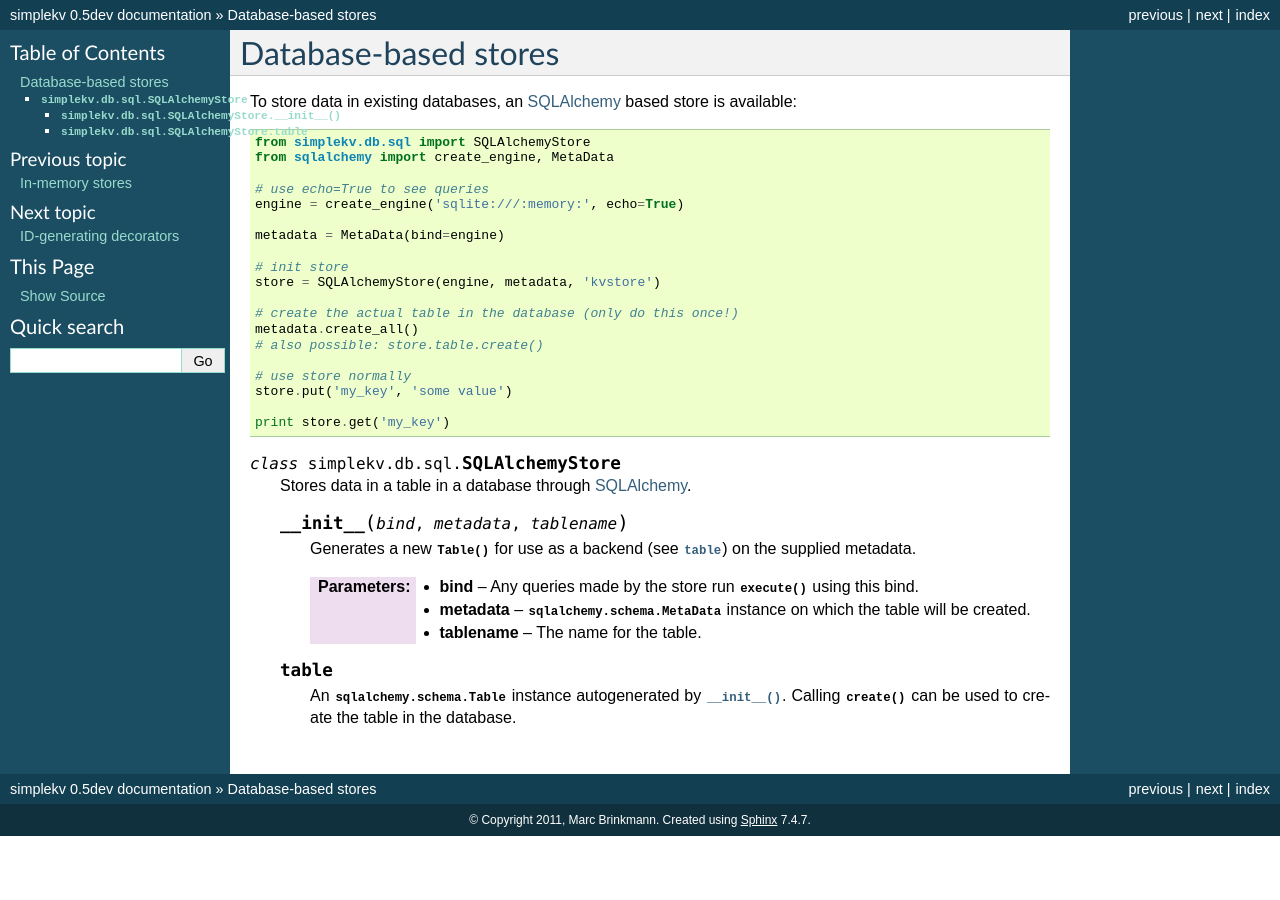
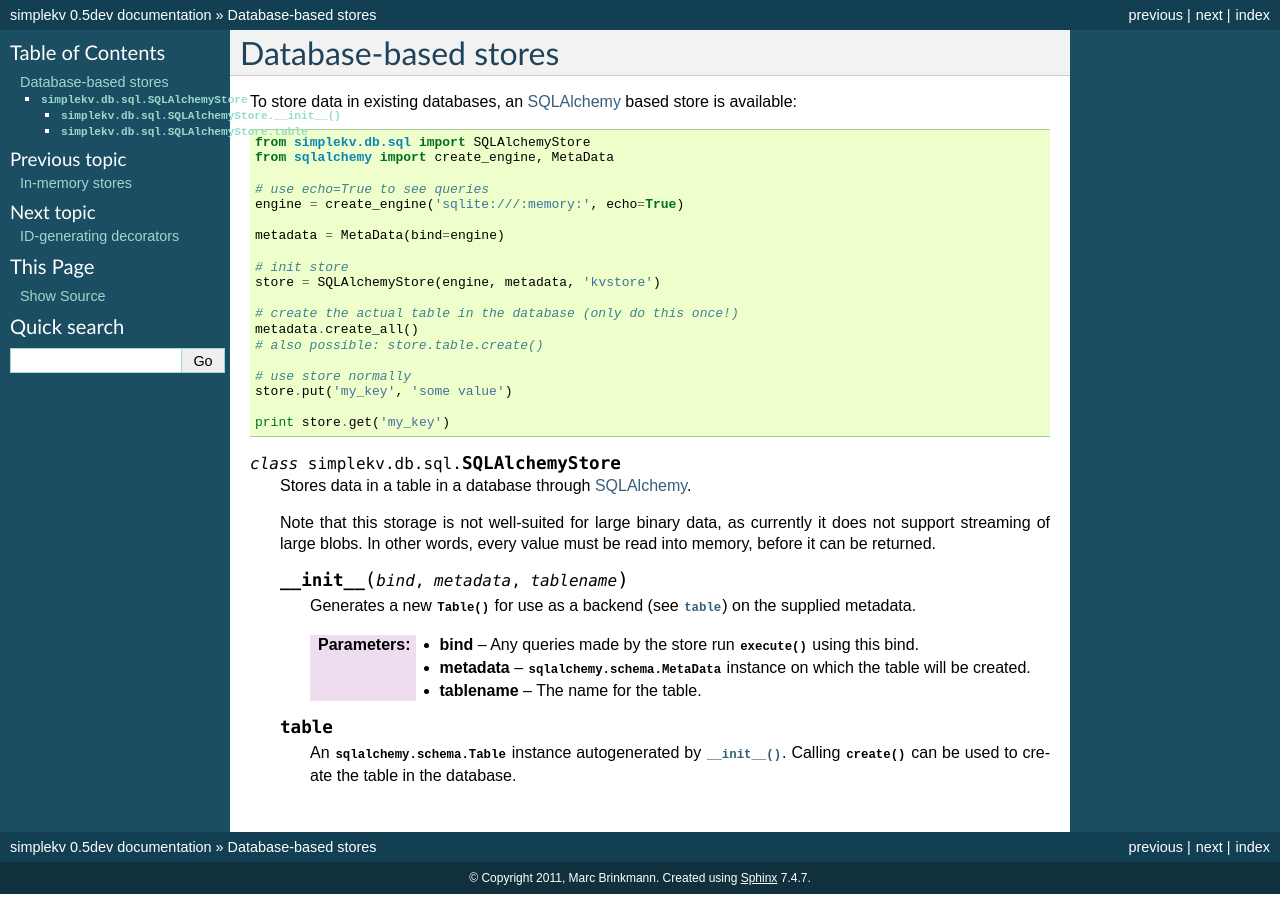
Before and after one commit to mbr/simplekv, a Sphinx documentation site: the page built from docs/db.rst, in a window 1280 px wide. Built offline with Sphinx 7.4.7, drawn with Linux system fonts in a browser that asks for light colours.

Commit message:
Added note about storing large binary values in SQLAlchemyStore.

```diff
--- a/docs/db.rst
+++ b/docs/db.rst
@@ -32,6 +32,10 @@ based store is available:
    Stores data in a table in a database through `SQLAlchemy
    <http://sqlalchemy.org>`_.
 
+   Note that this storage is not well-suited for large binary data, as
+   currently it does not support streaming of large blobs. In other words,
+   every value must be read into memory, before it can be returned.
+
    .. method:: __init__(bind, metadata, tablename)
 
       Generates a new :meth:`~sqlalchemy.schema.Table` for use as a
```
